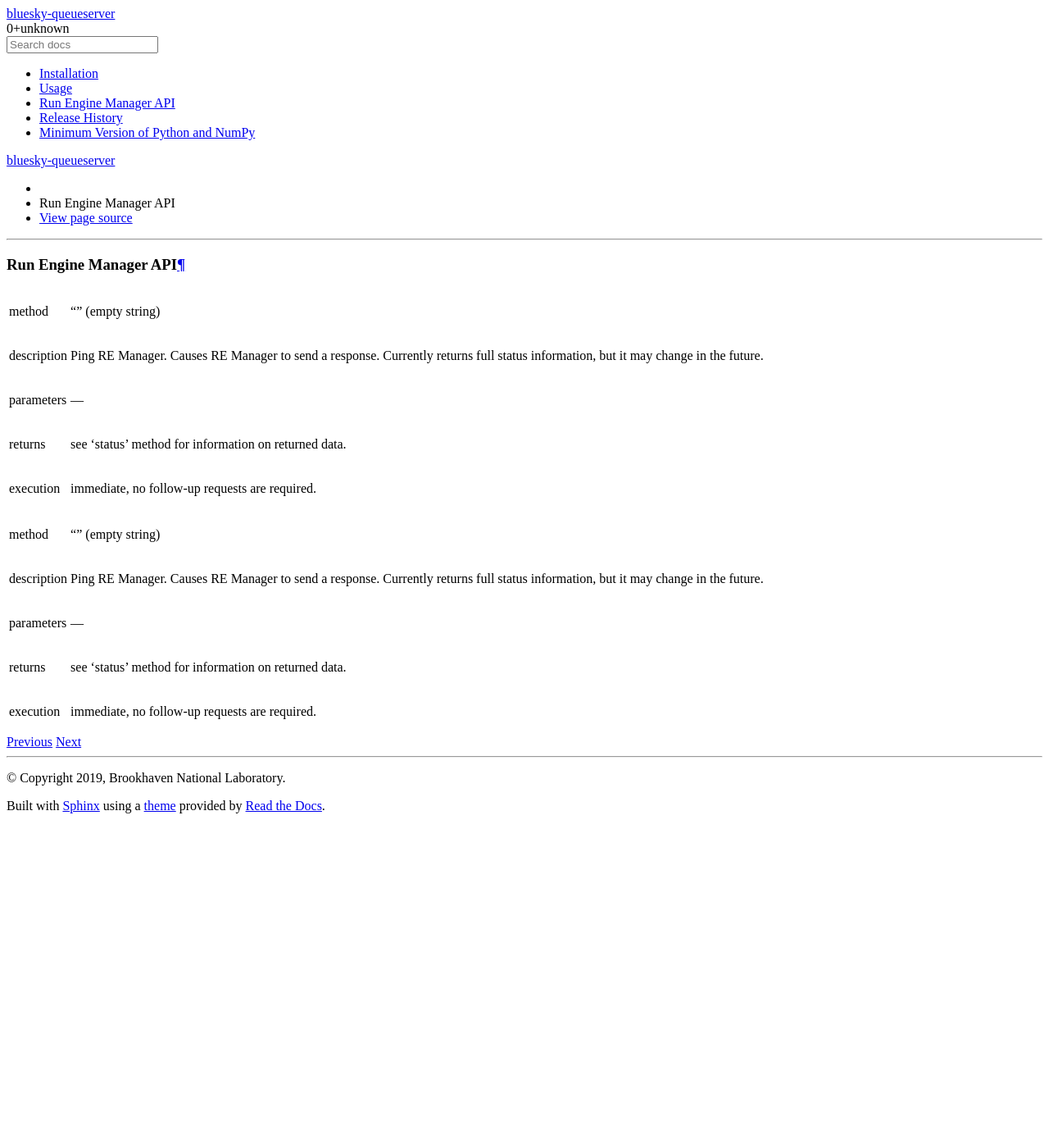
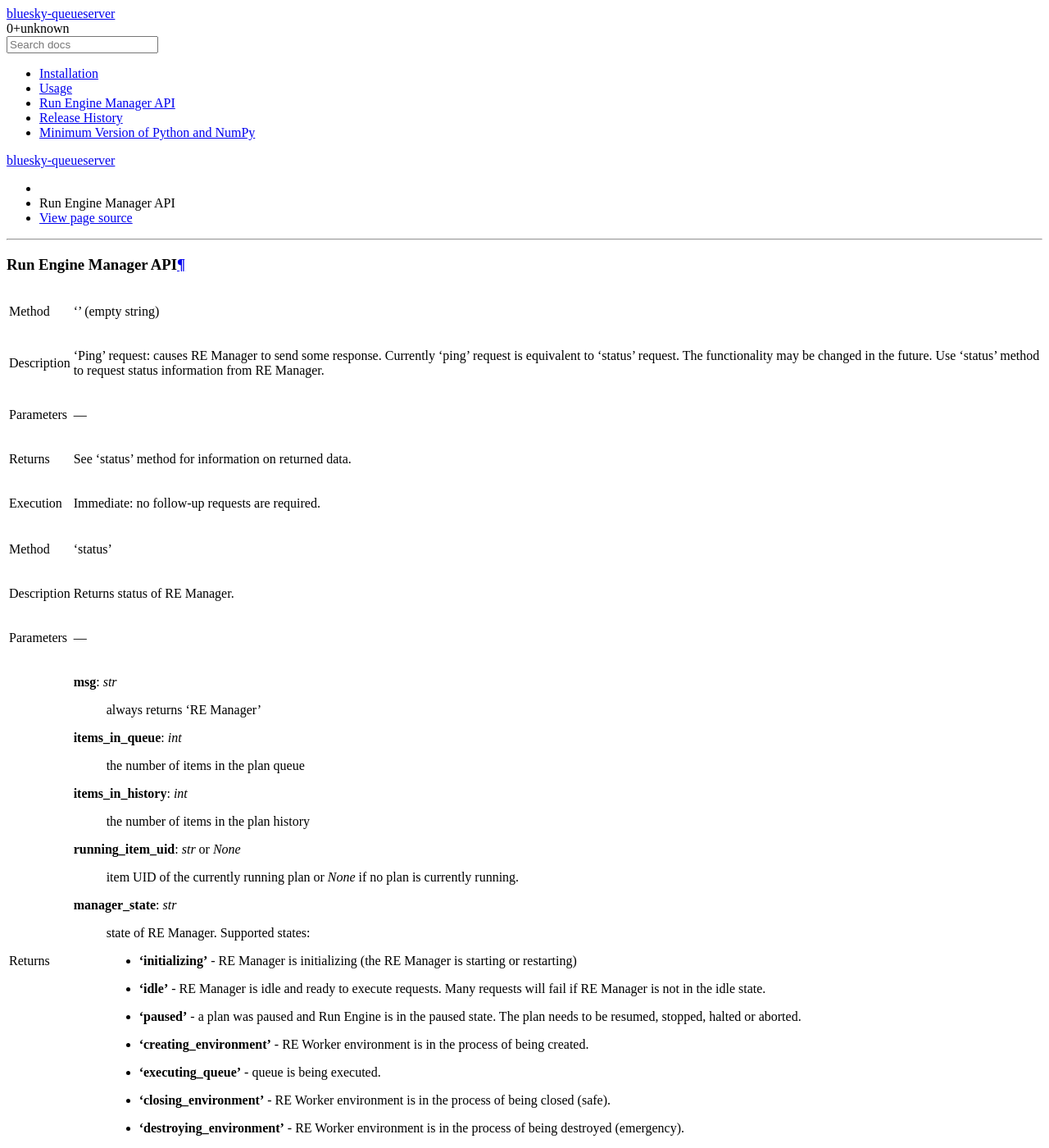
Before and after one commit to bluesky/bluesky-queueserver, a Sphinx documentation site: the page built from docs/source/re_manager_api.rst, in a window 1280 px wide and 1400 px high. Shown: the whole window at 82% size. Built offline with Sphinx 7.4.7 and the Read the Docs theme 2.0.0, drawn with Linux system fonts in a browser that asks for light colours; some of the changed text lies outside the part shown.

Commit message:
DOC: documentation on 'status' API

```diff
--- a/docs/source/re_manager_api.rst
+++ b/docs/source/re_manager_api.rst
@@ -3,27 +3,66 @@ Run Engine Manager API
 ======================
 
 ============  =========================================================================================
-method        "" (empty string)
+Method        '' (empty string)
 ------------  -----------------------------------------------------------------------------------------
-description   Ping RE Manager. Causes RE Manager to send a response. Currently returns full status
-              information, but it may change in the future.
+Description   'Ping' request: causes RE Manager to send some response. Currently 'ping' request is
+              equivalent to 'status' request. The functionality may be changed in the future.
+              Use 'status' method to request status information from RE Manager.
 ------------  -----------------------------------------------------------------------------------------
-parameters    ---
+Parameters    ---
 ------------  -----------------------------------------------------------------------------------------
-returns       see 'status' method for information on returned data.
+Returns       See 'status' method for information on returned data.
 ------------  -----------------------------------------------------------------------------------------
-execution     immediate, no follow-up requests are required.
+Execution     Immediate: no follow-up requests are required.
 ============  =========================================================================================
 
-+-----------+-----------------------------------------------------------------------------------------+
-| method    |   "" (empty string)                                                                     |
-+-----------+-----------------------------------------------------------------------------------------+
-|description|  Ping RE Manager. Causes RE Manager to send a response. Currently returns full status   |
-|           |  information, but it may change in the future.                                          |
-+-----------+-----------------------------------------------------------------------------------------+
-|parameters |  ---                                                                                    |
-+-----------+-----------------------------------------------------------------------------------------+
-|returns    |  see 'status' method for information on returned data.                                  |
-+-----------+-----------------------------------------------------------------------------------------+
-|execution  |  immediate, no follow-up requests are required.                                         |
-+-----------+-----------------------------------------------------------------------------------------+
+
+============  =========================================================================================
+Method        'status'
+------------  -----------------------------------------------------------------------------------------
+Description   Returns status of RE Manager.
+------------  -----------------------------------------------------------------------------------------
+Parameters    ---
+------------  -----------------------------------------------------------------------------------------
+Returns       **msg**: *str*
+                  always returns 'RE Manager'
+
+              **items_in_queue**: *int*
+                 the number of items in the plan queue
+
+              **items_in_history**: *int*
+                 the number of items in the plan history
+
+              **running_item_uid**: *str* or *None*
+                 item UID of the currently running plan or *None* if no plan is currently running.
+
+              **manager_state**: *str*
+                  state of RE Manager. Supported states:
+
+                  - **'initializing'** - RE Manager is initializing (the RE Manager is starting
+                    or restarting)
+
+                  - **'idle'** - RE Manager is idle and ready to execute requests. Many requests will fail
+                    if RE Manager is not in the idle state.
+
+                  - **'paused'** - a plan was paused and Run Engine is in the paused state.
+                    The plan needs to be resumed, stopped, halted or aborted.
+
+                  - **'creating_environment'** - RE Worker environment is in the process of being created.
+
+                  - **'executing_queue'** - queue is being executed.
+
+                  - **'closing_environment'** - RE Worker environment is in the process of being
+                    closed (safe).
+
+                  - **'destroying_environment'** - RE Worker environment is in the process of being
+                    destroyed (emergency).
+
+              **queue_stop_pending**: *bool*
+                  indicates if the request to stop the queue after completion of the current plan is pending.
+
+              **worker_environment_exists**: *bool*
+                  indicates if RE Worker environment was created and plans could be executed.
+------------  -----------------------------------------------------------------------------------------
+Execution     Immediate: no follow-up requests are required.
+============  =========================================================================================
```
